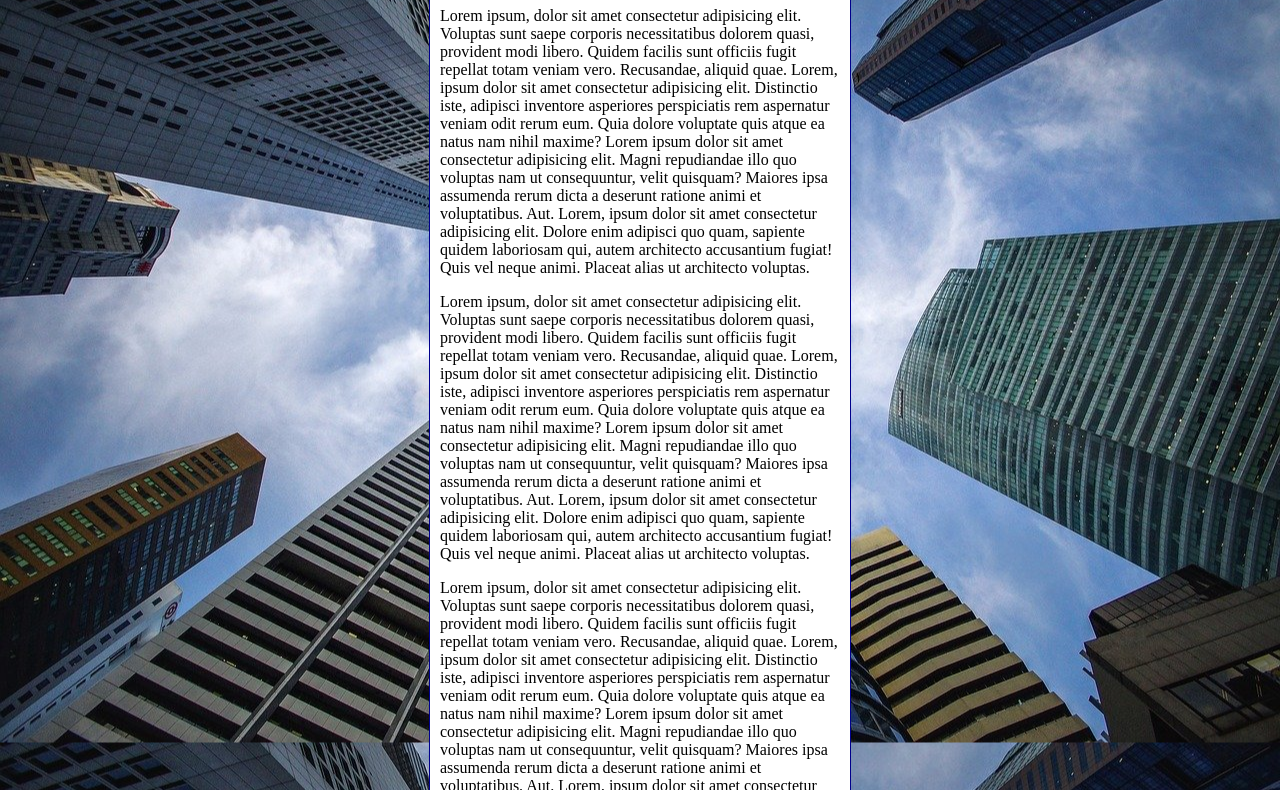
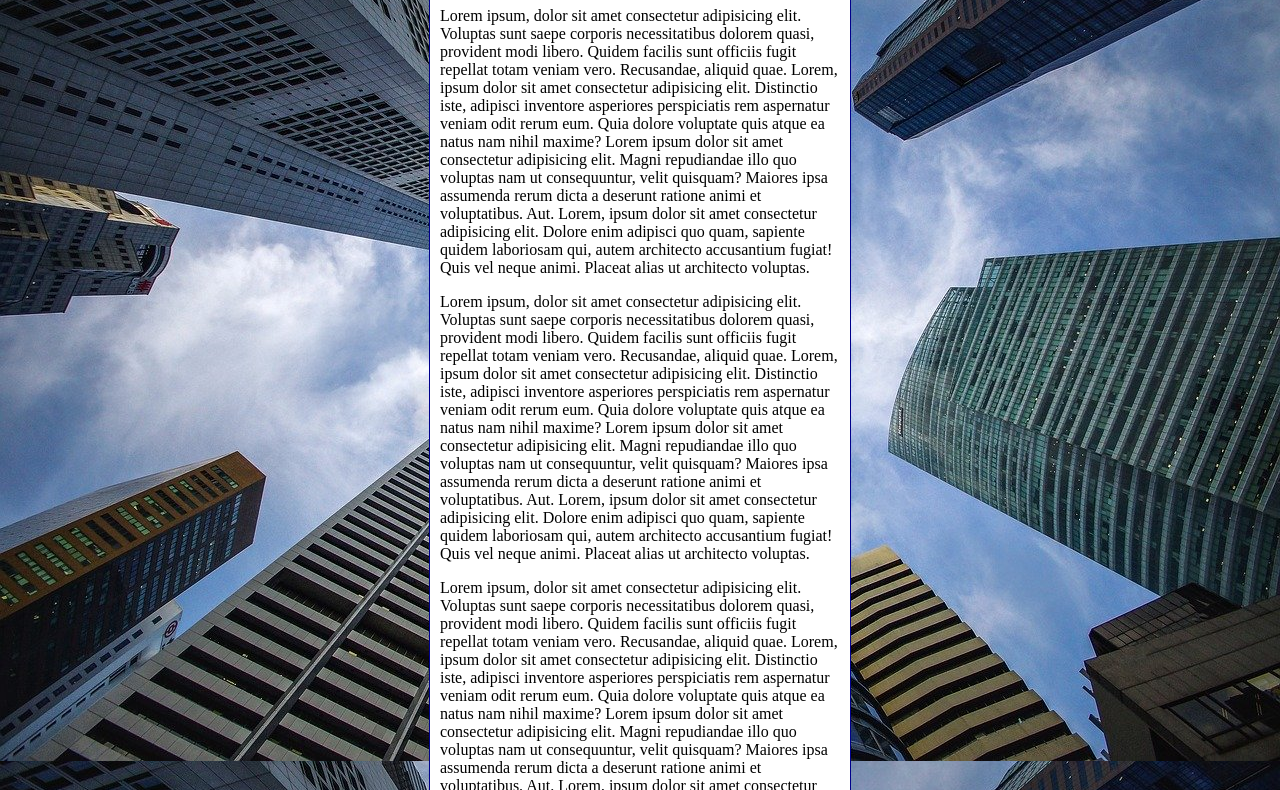
Before and after one commit to LipeLutz/html_css, a plain HTML site: page Exercícios/ex022/fundo006.html in a window 1280 px wide. Shown: the part 92-882 px from the top of the page. Drawn offline with Linux system fonts and the light colour scheme.

Commit message:
atualizei o ex fundo 006

```diff
--- a/Exercícios/ex022/fundo006.html
+++ b/Exercícios/ex022/fundo006.html
@@ -4,19 +4,31 @@
     <meta charset="UTF-8">
     <meta http-equiv="X-UA-Compatible" content="IE=edge">
     <meta name="viewport" content="width=device-width, initial-scale=1.0">
-    <title>Document</title>
+    <title>Fundo fixo de tela</title>
     <style>
         body{
             height: 100vh;
+            /*
             background-color: black;
             background-image: url(imagens/wallpaper002.jpg);
             background-position: center center;
             background-repeat: repeat-y;
             background-size: cover;
+            background-attachment: fixed;
+            */
+
+
+            /* Shorthand - background
+                color > image > position > repeat > [size] > attachment
+            */
+
+            background: black url(imagens/wallpaper002.jpg) center center no-repeat fixed;
+            background-size: cover;
+
         }
         main{
             background-color: white;
-            width: 400px;
+            max-width: 400px;
             padding: 10px;
             margin: auto;
             border: 1px solid darkblue;
```
